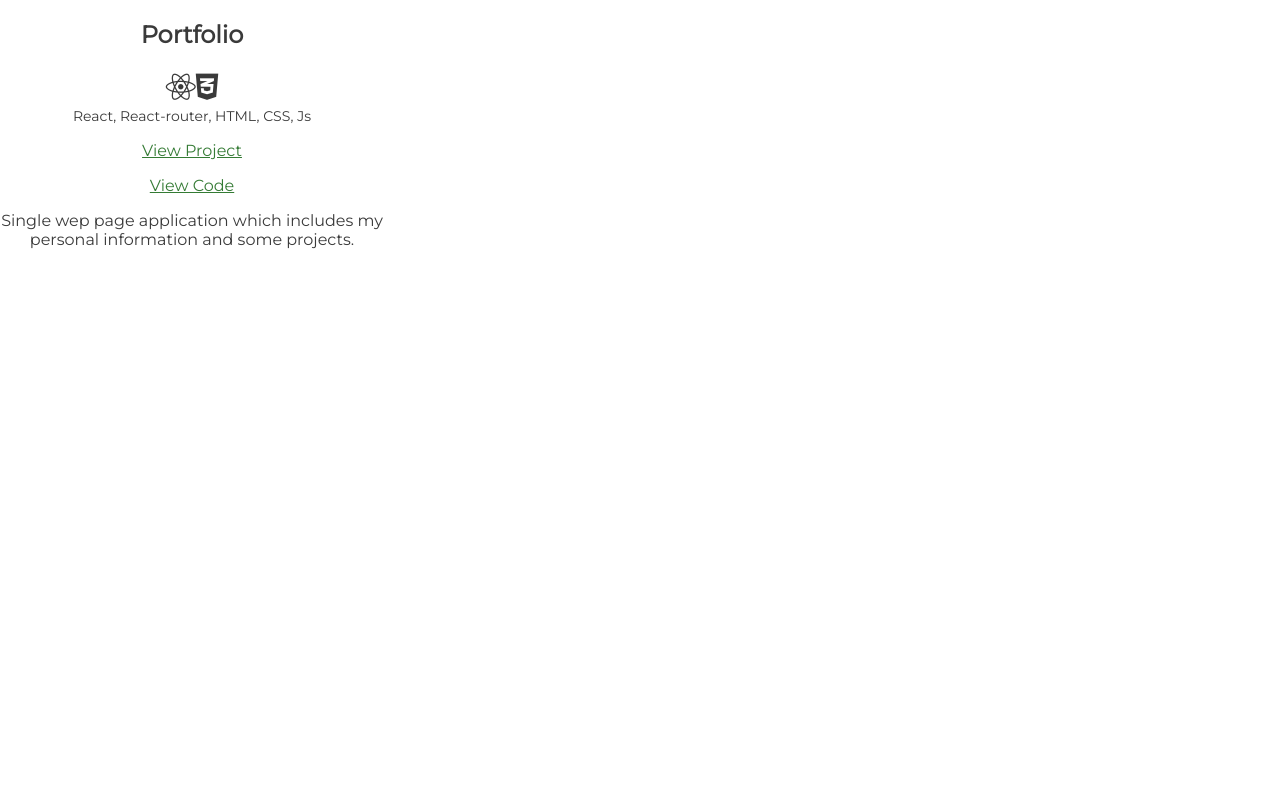
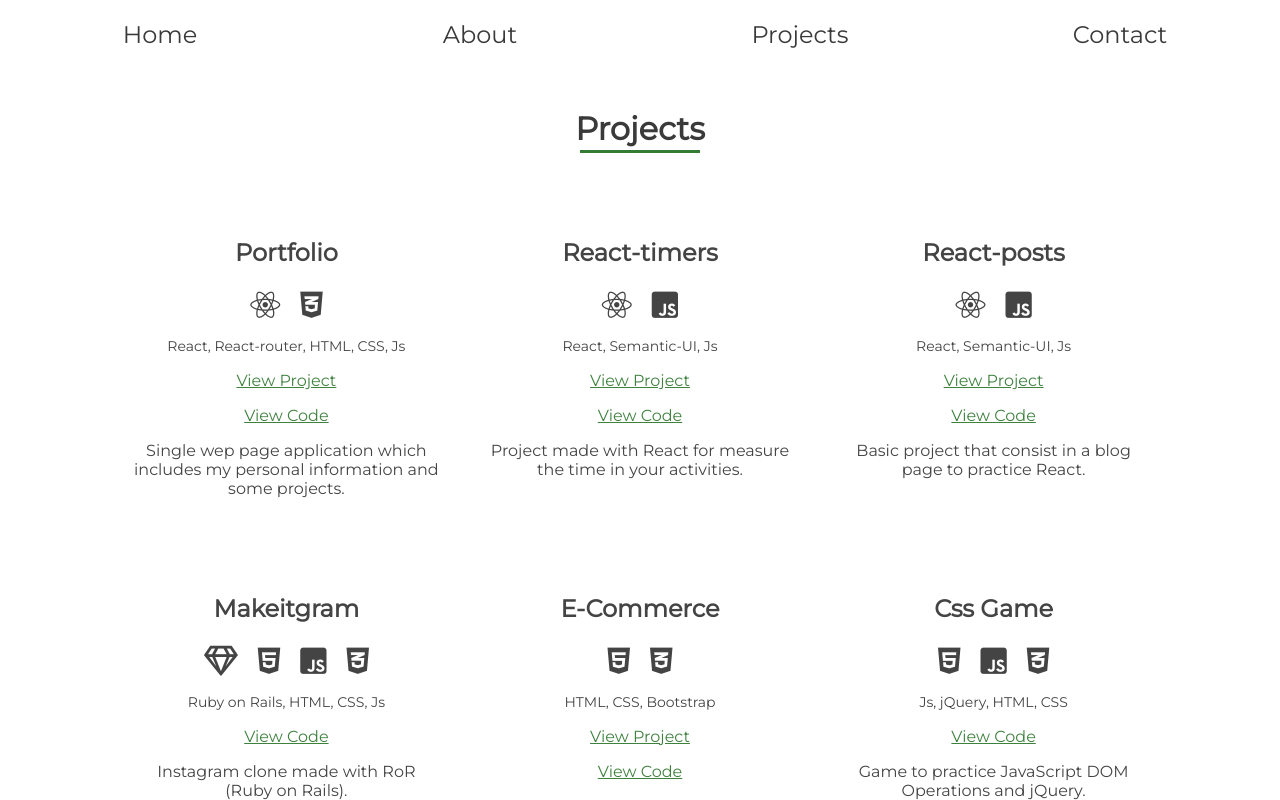
Before and after one commit to lhernandezd/lhernandezd.github.io, a React (Create React App) app: page / in a window 1280 px wide. Built offline with nearby package versions, Linux system fonts and the light colour scheme.

Commit message:
Create Projects component: Projects.js and Projects.css

```diff
--- a/src/App.css
+++ b/src/App.css
@@ -21,3 +21,34 @@ a {
   text-decoration: none;
   color: #3a3a3a;
 }
+
+.wrapper {
+  width: 85%;
+  margin: 0 auto;
+}
+
+@keyframes fadeIn {
+  10% {
+    opacity: 0;
+  }
+  100% {
+    opacity: 1;
+  }
+}
+
+@keyframes bounceInDown {
+  0% {
+     opacity: 0;
+     transform: translateY(-2000px);
+  }
+  60% {
+     opacity: 1;
+     transform: translateY(30px);
+  }
+  80% {
+     transform: translateY(-10px);
+  }
+  100% {
+     transform: translateY(0);
+  }
+}
--- a/src/App.js
+++ b/src/App.js
@@ -1,14 +1,14 @@
 import React, { Component } from 'react';
 import './App.css';
 import Navbar from './components/Navbar';
-import SocialLinks from './components/SocialLinks';
-import ProjectCard from './components/ProjectCard';
+import Projects from './components/Projects';
 
 class App extends Component {
   render() {
     return (
       <div className="App">
-        <ProjectCard />
+        <Navbar />
+        <Projects />
       </div>
     );
   }
--- a/src/components/ProjectCard.js
+++ b/src/components/ProjectCard.js
@@ -4,15 +4,28 @@ import '../styles/ProjectCard.css';
 const ProjectCard = (props) => {
   return (
     <div className="content__card">
-      <h2 className="card__title">Portfolio</h2>
-      <div className="card__icons">
-        <i className="fab fa-react"></i>
-        <i className="fab fa-css3-alt"></i>
-      </div>
-      <span className="card__meta">React, React-router, HTML, CSS, Js</span>
-      <a className="card__link" href="https://github.com/lhernandezd/react-timer">View Project</a>
-      <a className="card__link" href="https://github.com/lhernandezd/react-timer">View Code</a>
-      <p>Single wep page application which includes my personal information and some projects.</p>
+      <h2 className="card__title">{props.name}</h2>
+      {props.icons.length < 2 ?
+        <div className="card__icons">
+          <i className={props.icons[0]}></i>
+        </div>
+        :
+        <div className="card__icons">
+          {props.icons.map((icon,index) =>
+            <i key={index} className={icon}></i>
+          )}
+        </div>
+      }
+      <span className="card__meta">{props.meta}</span>
+      {props.links.length < 2 ?
+        <a className="card__link" href={props.links[0]}>View Code</a>
+        :
+        <div>
+          <a className="card__link" href={props.links[0]}>View Project</a>
+          <a className="card__link" href={props.links[1]}>View Code</a>
+        </div>
+      }
+      <p>{props.description}</p>
     </div>
   )
 }
--- /dev/null
+++ b/src/components/Projects.js
@@ -0,0 +1,86 @@
+import React from 'react';
+import '../styles/Projects.css';
+import ProjectCard from './ProjectCard';
+
+class Projects extends React.Component {
+  constructor(props) {
+    super(props);
+
+    this.state = {
+      projects: [
+        {
+          name: 'Portfolio',
+          icons: ['fab fa-react', 'fab fa-css3-alt'],
+          meta: 'React, React-router, HTML, CSS, Js',
+          links: ['https://lhernandezd.github.io','https://github.com/lhernandezd/react-timer'],
+          description: 'Single wep page application which includes my personal information and some projects.'
+        },
+        {
+          name: 'React-timers',
+          icons: ['fab fa-react', 'fab fa-js-square'],
+          meta: 'React, Semantic-UI, Js',
+          links: ['https://lhernandezd.github.io/react-timer/', 'https://github.com/lhernandezd/react-timer'],
+          description: 'Project made with React for measure the time in your activities.'
+        },
+        {
+          name: 'React-posts',
+          icons: ['fab fa-react', 'fab fa-js-square'],
+          meta: 'React, Semantic-UI, Js',
+          links: ['https://lhernandezd.github.io/react-posts/', 'https://github.com/lhernandezd/react-posts'],
+          description: 'Basic project that consist in a blog page to practice React.'
+        },
+        {
+          name: 'Makeitgram',
+          icons: ['far fa-gem', 'fab fa-html5', 'fab fa-js-square', 'fab fa-css3-alt'],
+          meta: 'Ruby on Rails, HTML, CSS, Js',
+          links: ['https://github.com/lhernandezd/makeitgram'],
+          description: 'Instagram clone made with RoR (Ruby on Rails).'
+        },
+        {
+          name: 'E-Commerce',
+          icons: ['fab fa-html5', 'fab fa-css3-alt'],
+          meta: 'HTML, CSS, Bootstrap',
+          links: ['https://lhernandezd.github.io/e-commerce-b4/', 'https://github.com/lhernandezd/e-commerce-b4'],
+          description: 'Mockup for a clothing store webpage.'
+        },
+        {
+          name: 'Css Game',
+          icons: ['fab fa-html5', 'fab fa-js-square', 'fab fa-css3-alt'],
+          meta: 'Js, jQuery, HTML, CSS',
+          links: ['https://github.com/lhernandezd/Picas-y-Fijas'],
+          description: 'Game to practice JavaScript DOM Operations and jQuery.'
+        },
+        {
+          name: 'Picas y Fijas',
+          icons: ['fab fa-html5', 'fab fa-js-square', 'fab fa-css3-alt'],
+          meta: 'Js, jQuery, HTML, CSS',
+          links: ['https://lhernandezd.github.io/Picas-y-Fijas/', 'https://github.com/lhernandezd/Picas-y-Fijas'],
+          description: 'Simple game that consists of the user introducing series of 4 different numbers until guessing the final number with the help of "picas" and "fijas".'
+        }
+      ]
+    }
+  }
+
+  render() {
+    return(
+      <div className="wrapper">
+        <div className="section__projects">
+          <h1 className="projects__title"><span className="title">Projects</span></h1>
+          <div className="projects__content">
+            {this.state.projects.map((project,index) =>
+              <ProjectCard
+                key={index}
+                name={project.name}
+                icons={project.icons}
+                meta={project.meta}
+                links={project.links}
+                description={project.description}/>
+            )}
+          </div>
+        </div>
+      </div>
+    )
+  }
+}
+
+export default Projects;
--- a/src/styles/Navbar.css
+++ b/src/styles/Navbar.css
@@ -18,11 +18,8 @@
   color: var(--all-color);
 }
 
-@keyframes fadeIn {
-  10% {
-    opacity: 0;
-  }
-  100% {
-    opacity: 1;
+@media (min-width: 900px) {
+  .navbar__item {
+    font-size: 1.5em;
   }
 }
--- a/src/styles/ProjectCard.css
+++ b/src/styles/ProjectCard.css
@@ -1,7 +1,8 @@
 .content__card {
-  width: 30%;
+  width: 100%;
   text-align: center;
   margin-bottom: 60px;
+  padding: 0 10px;
 }
 
 .card__meta {
@@ -24,8 +25,25 @@
 
 .content__card:hover .card__link {
   color: white;
+  font-weight: bold;
 }
 
 .card__icons {
   font-size:30px;
 }
+
+.card__icons i {
+  margin: 0 10px 16px;
+}
+
+@media (min-width: 550px) {
+  .content__card {
+    width: 50%;
+  }
+}
+
+@media (min-width: 700px) {
+  .content__card {
+    width: 30%;
+  }
+}
--- /dev/null
+++ b/src/styles/Projects.css
@@ -0,0 +1,30 @@
+.projects__title {
+  margin: 40px auto;
+  width: 100%;
+  text-align: center;
+  animation: bounceInDown 4s forwards;
+}
+
+.title {
+  position: relative;
+}
+
+.title::after {
+  position: absolute;
+  bottom: -5px;
+  left: 50%;
+  transform: translateX(-50%);
+  content: '';
+  width: 120px;
+  height: 3px;
+  background-color:  var(--all-color);
+}
+
+.projects__content {
+  display: flex;
+  justify-content: space-evenly;
+  flex-wrap: wrap;
+  padding-top: 30px;
+  opacity: 0;
+  animation: 4s fadeIn 2s forwards;
+}
```
